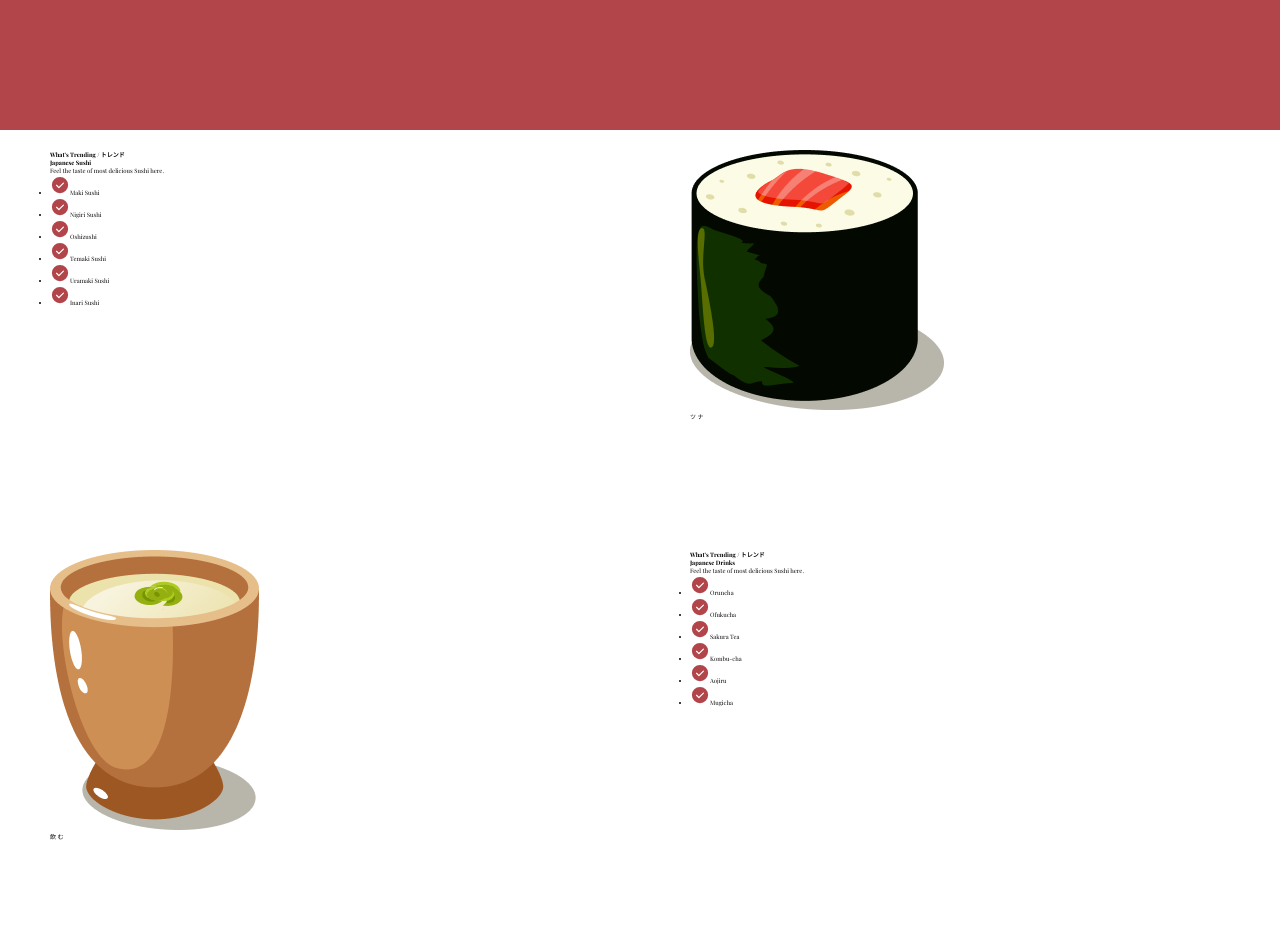
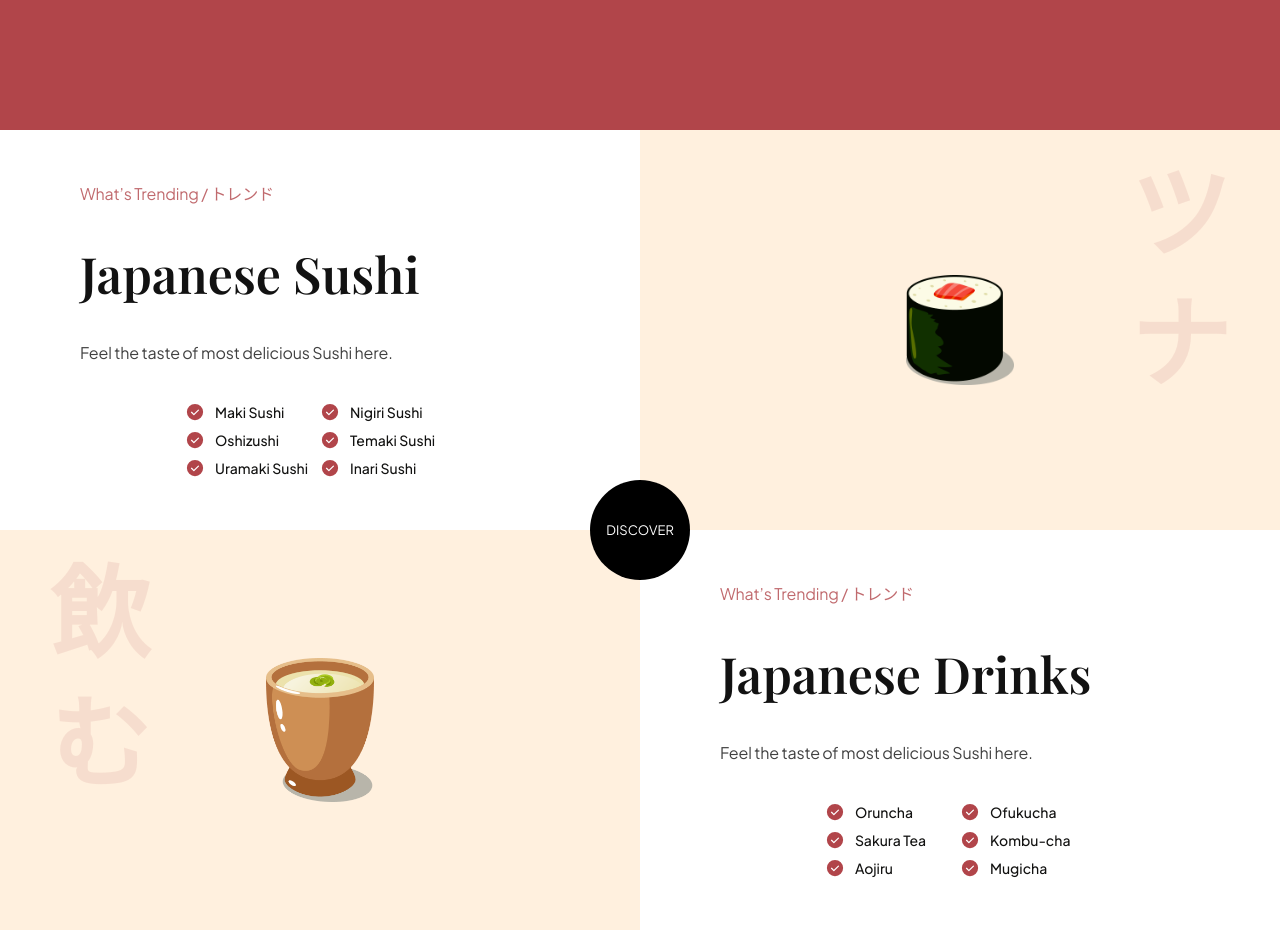
Before and after one commit to llucasgomes/dev-sushi, a React (Vite) app: page / in a window 1280 px wide. Shown: the part 2200-3130 px from the top of the page. Built offline with nearby package versions, Linux system fonts and the light colour scheme; a web font is replaced by a local one.

Commit message:
:lipstick::sparkles: feat: Component Styled

```diff
--- a/src/shared/components/Trending/index.jsx
+++ b/src/shared/components/Trending/index.jsx
@@ -24,9 +24,9 @@ export const Trending = () => {
 
   return (
     <C_Trendding>
-      {/*  <Container_Midle>DISCOVER</Container_Midle> */}
+      <Container_Midle>DISCOVER</Container_Midle>
 
-      <div className="container">
+      <div className="container list">
         <h3 className="subtitle">What’s Trending / トレンド</h3>
         <h2 className="title">Japanese Sushi</h2>
         <p className="content">Feel the taste of most delicious Sushi here.</p>
@@ -41,15 +41,15 @@ export const Trending = () => {
           })}
         </ul>
       </div>
-      <div className="container">
+      <div className="container decoration">
         <img className="image" src={Image1} alt="" />
         <p className="text first">ツ ナ</p>
       </div>
-      <div className="container">
+      <div className="container decoration">
         <img className="image" src={Image2} alt="" />
         <p className="text second">飲 む</p>
       </div>
-      <div className="container">
+      <div className="container list">
         <h3 className="subtitle">What’s Trending / トレンド</h3>
         <h2 className="title">Japanese Drinks</h2>
         <p className="content">Feel the taste of most delicious Sushi here.</p>
```
